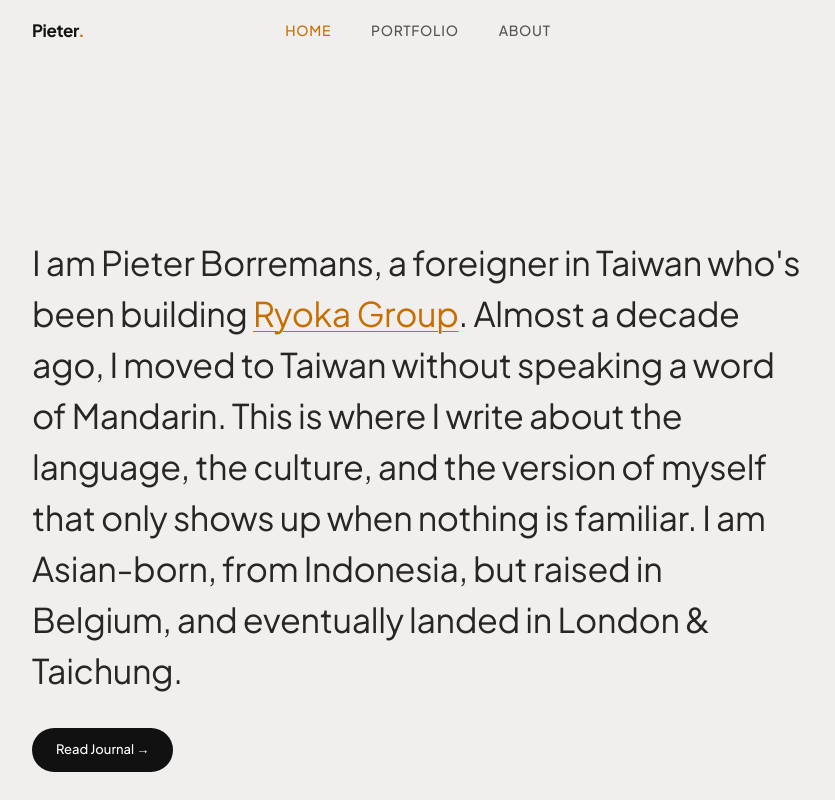
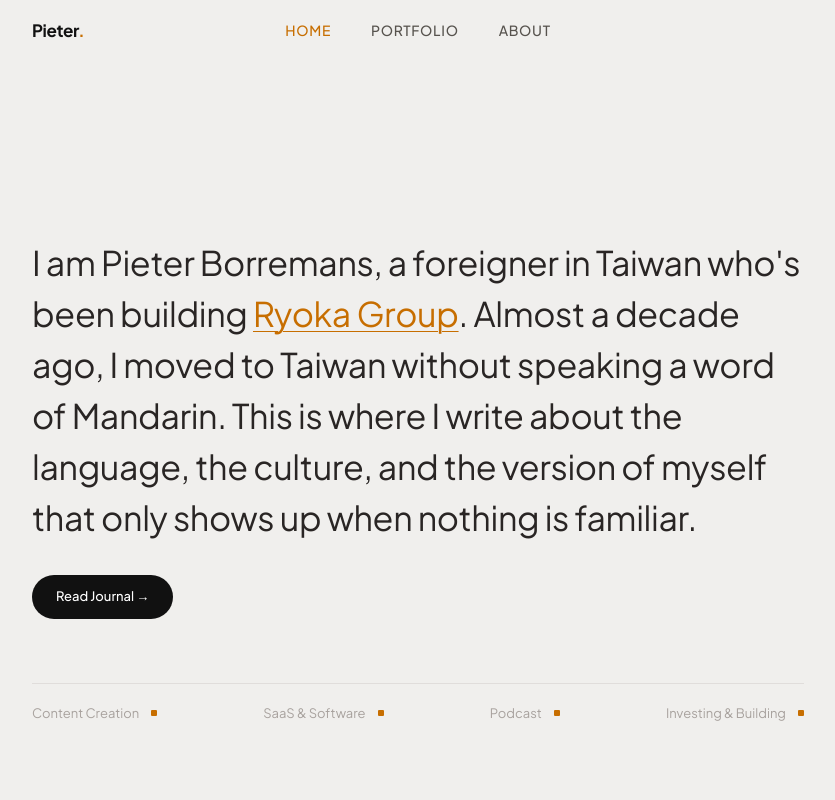
Before and after one commit to sillyledger/personal, a Next.js app: page / in a window 1280 px wide. Shown: the top 800 px of the page, without its empty margins (222-1057 px from the left). Built offline with nearby package versions, Linux system fonts and the light colour scheme.

Commit message:
Edit Hero component to remove background details
Removed a sentence about the author's background.

```diff
--- a/components/Hero.tsx
+++ b/components/Hero.tsx
@@ -18,8 +18,7 @@ export default function Hero() {
           . Almost a decade ago, I moved to Taiwan without speaking a word of
           Mandarin. This is where I write about the language, the culture,
           and the version of myself that only shows up when nothing is
-          familiar. I am Asian-born, from Indonesia, but raised in Belgium,
-          and eventually landed in London &amp; Taichung.
+          familiar.
         </p>
         <Link
           href="/journal"
```
